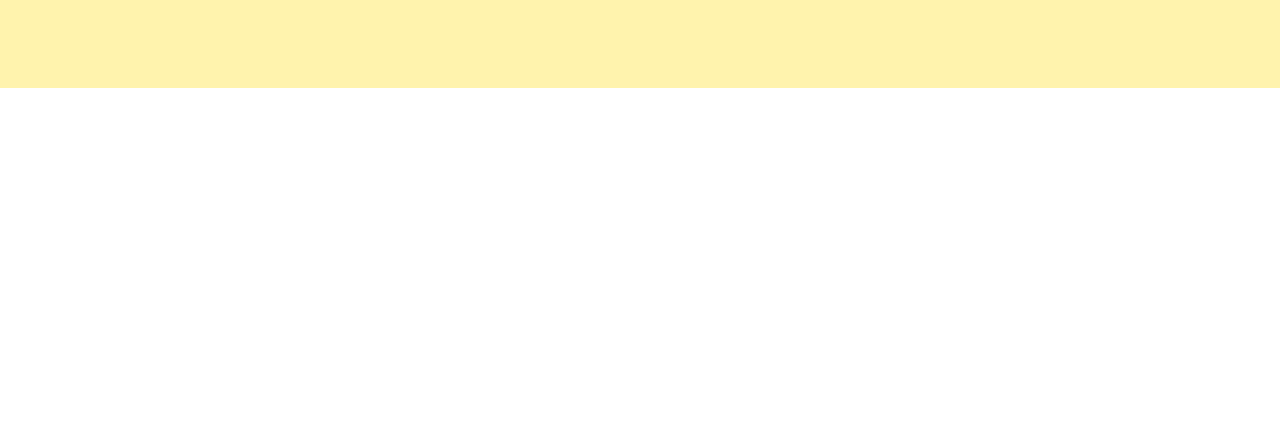
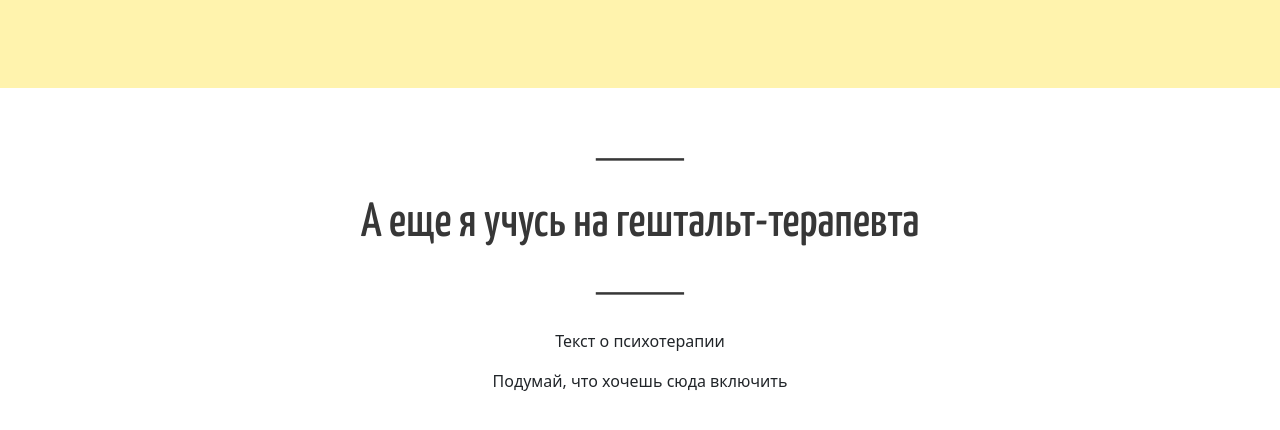
Before and after one commit to pvldgt/mariaarintseva, a plain HTML site: page index.html in a window 1280 px wide. Shown: the part 3554-3984 px from the top of the page. Before the commit the page ends 3642 px from the top, so only its background shows below. Drawn offline with nearby package versions, Linux system fonts and the light colour scheme.

Commit message:
try add meta tag

```diff
--- a/css/styles.css
+++ b/css/styles.css
@@ -210,3 +210,9 @@ h3 {
   padding: 3% 20%;
 }
 /* End of Feedback Section  */
+
+/* Psychology */
+#psychology {
+  background-color: #fff;
+}
+/* End of Psychology */
--- a/index.html
+++ b/index.html
@@ -3,6 +3,7 @@
 
 <head>
   <meta charset="utf-8">
+  <meta name="viewport" content="width=device-width, initial-scale=1.0">
   <title>Мария Аринцева</title>
   <!--   Bootstrap script-->
   <link href="https://cdn.jsdelivr.net/npm/bootstrap@5.2.0/dist/css/bootstrap.min.css" rel="stylesheet"
@@ -39,7 +40,7 @@
               <a class="nav-link" href="#English">Английский язык</a>
             </li>
             <li class="nav-item">
-              <a class="nav-link" href="#">Гештальт-терапия</a>
+              <a class="nav-link" href="#psychology">Гештальт-терапия</a>
             </li>
             <li class="nav-item">
               <a class="nav-link" href="#">Контакты</a>
@@ -227,6 +228,19 @@
 
 
   <!-- Psychology  -->
+  <section id="psychology" class="regular-section">
+    <div class="container">
+      <div class="section-title">
+        <h2 class="better-padding"> ⸻ </h2>
+        <h2 class="better-padding section-font">А еще я учусь на гештальт-терапевта</h2>
+        <h2 class="better-padding"> ⸻ </h2>
+      </div>
+
+      <p>Текст о психотерапии</p>
+      <p>Подумай, что хочешь сюда включить</p>
+    </div>
+  </section>
+
 
   <!-- Client Testimonials -->
 
```
